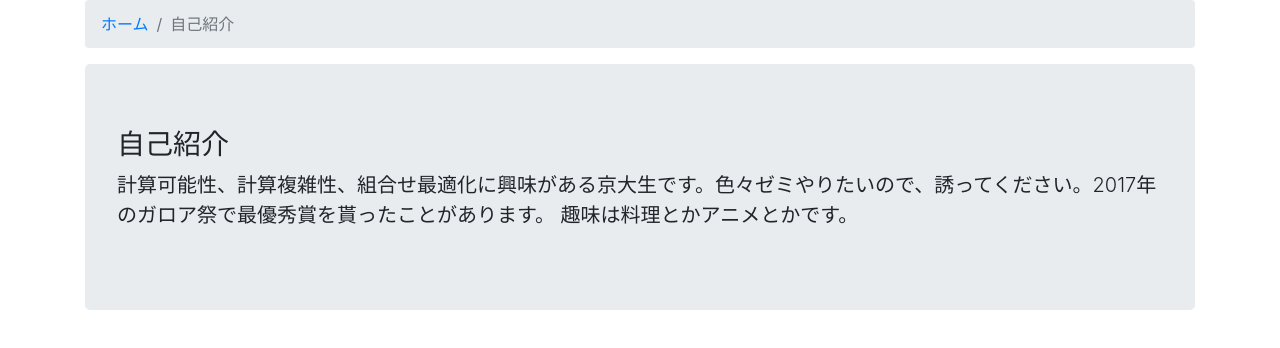
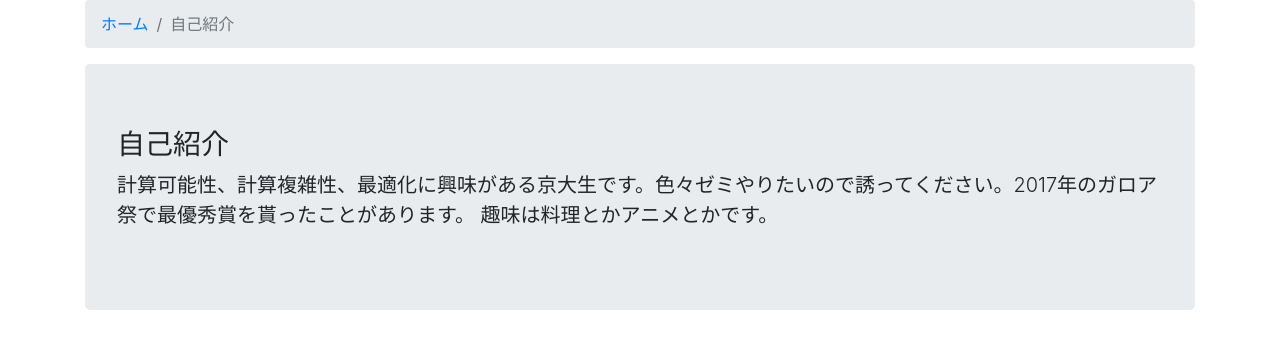
Before and after one commit to bonosocial/gotanto.github.io, a plain HTML site: page intro.html in a window 1280 px wide. Drawn offline with Linux system fonts and the light colour scheme.

Commit message:
自己紹介を変更

```diff
--- a/intro.html
+++ b/intro.html
@@ -19,7 +19,7 @@
   <div class="container">
       <div class="jumbotron">
         <h3>自己紹介</h3>
-        <p class="lead">計算可能性、計算複雑性、組合せ最適化に興味がある京大生です。色々ゼミやりたいので、誘ってください。2017年のガロア祭で最優秀賞を貰ったことがあります。
+        <p class="lead">計算可能性、計算複雑性、最適化に興味がある京大生です。色々ゼミやりたいので誘ってください。2017年のガロア祭で最優秀賞を貰ったことがあります。
         趣味は料理とかアニメとかです。</div>
     </div>
       <!--div class="container">
```
